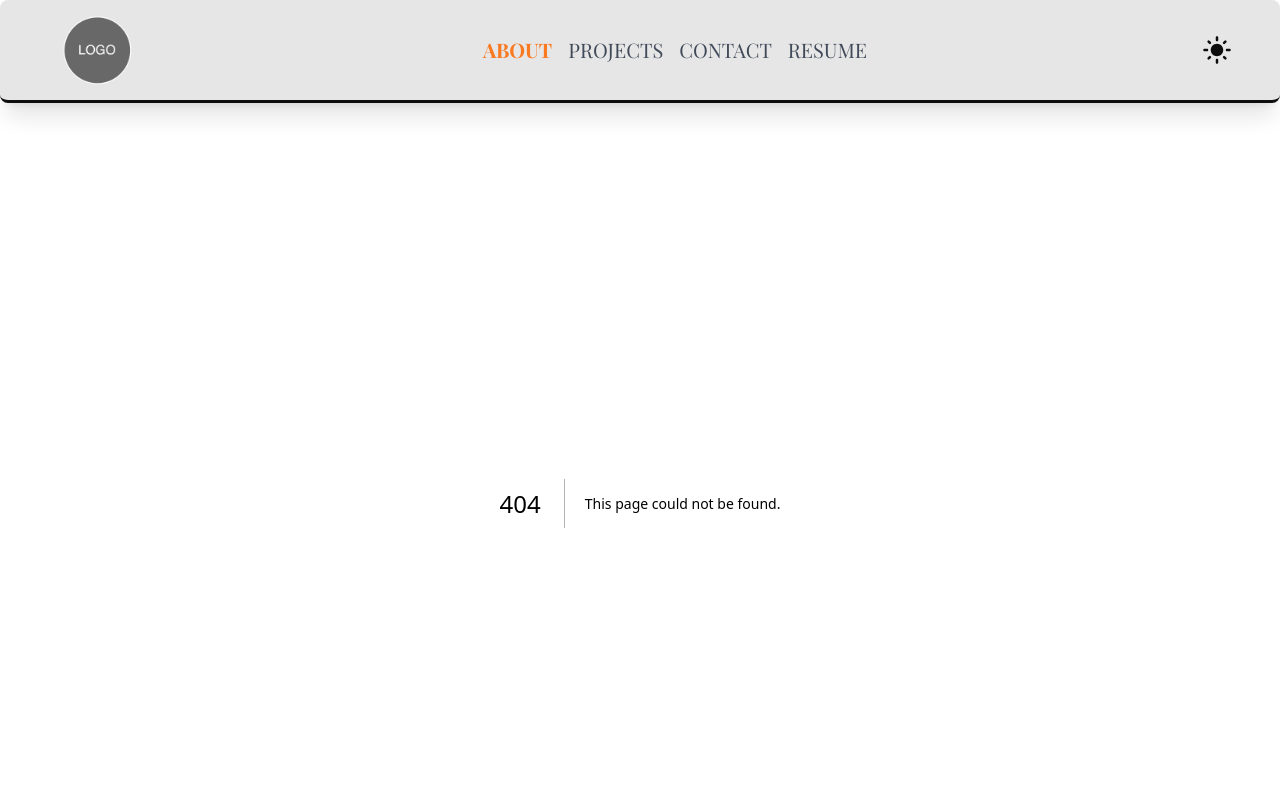
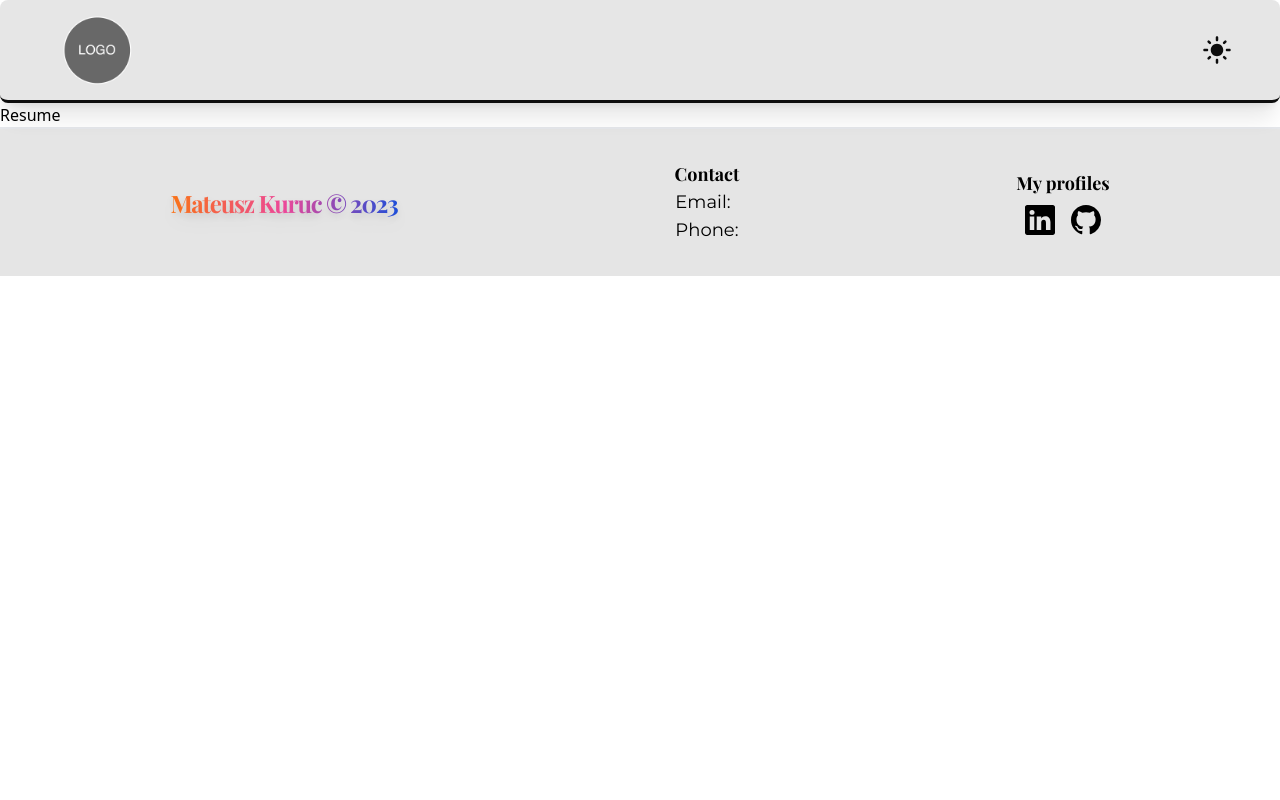
Before and after one commit to MateuszKuruc/developer-portfolio, a Next.js app in the folder developer-portfolio-site/: page /resume in a window 1280 px wide. Before the commit this address had no page. Shown: the top 800 px of the page. Built offline with nearby package versions, Linux system fonts and the light colour scheme; a web font is replaced by a local one.

Commit message:
add conditional rendering of desktop nav bar links. They should only appear on homepage

```diff
--- a/developer-portfolio-site/src/app/components/landing-page-components/NavBar.tsx
+++ b/developer-portfolio-site/src/app/components/landing-page-components/NavBar.tsx
@@ -65,17 +65,19 @@ const NavBar = () => {
           />
         </Link>
 
-        <div>
+{isHomePage() && (
+
+  <div>
           <ul className="gap-4 hidden sm:flex">
             {NAV_LINKS.map((link) => (
               <li className="nav-links-desktop" key={link.key}>
                 <Link
-                  // href={link.href}
-                  href={`${isHomePage() ? link.href : `/${link.href}`}`}
+                  href={link.href}
+                  // href={`${isHomePage() ? link.href : `/${link.href}`}`}
                   className={`${
                     activeLink === link.key
-                      ? "bold-20 text-orange-500 hover:text-orange-700"
-                      : ""
+                    ? "bold-20 text-orange-500 hover:text-orange-700"
+                    : ""
                   }`}
                   onClick={() => setActiveLink(link.key)}
                 >
@@ -83,11 +85,13 @@ const NavBar = () => {
                 </Link>
               </li>
             ))}
+
             <Link className="nav-links-desktop" target="_blank" href="/resume">
               Resume
             </Link>
           </ul>
         </div>
+            )}
 
         <div className="hidden sm:flex">
           {theme === "dark" ? (
--- /dev/null
+++ b/developer-portfolio-site/src/app/resume/page.tsx
@@ -0,0 +1,7 @@
+import React from "react";
+
+const Resume = () => {
+  return <div>Resume</div>;
+};
+
+export default Resume;
```
